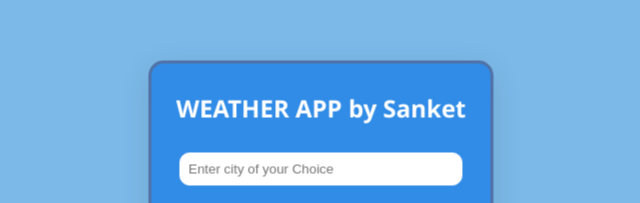
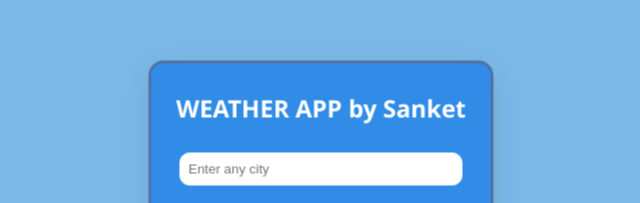
Before and after one commit to Sanket-Deb/WeatherApp, a plain HTML site: page index.html in a window 1280 px wide. Shown: the part 212-415 px from the top of the page, 319-959 px from the left. Drawn offline with Linux system fonts and the light colour scheme.

Commit message:
Final Commit

```diff
--- a/index.html
+++ b/index.html
@@ -9,7 +9,7 @@
 <body>
     <div class="weather-container">
         <h2>WEATHER APP by Sanket</h2>
-        <input type="text" id="city" placeholder="Enter city of your Choice">
+        <input type="text" id="city" placeholder="Enter any city">
         <button onclick="getWeather()">Search</button>
         <img id="weather-icon"  alt="weatherIcon">
 
```
